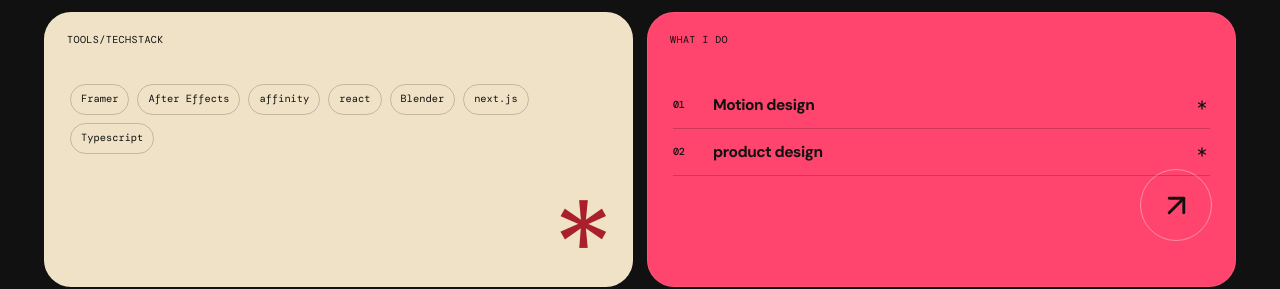
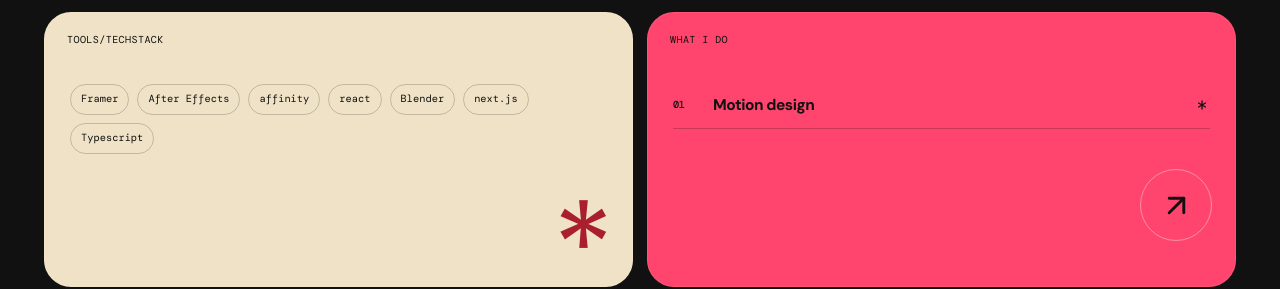
Before and after one commit to mayasarchivework-spec/mayasarchive, a React (Vite) app: page / in a window 1280 px wide. Shown: the part 1566-1855 px from the top of the page. Built offline with nearby package versions, Linux system fonts and the light colour scheme.

Commit message:
Update main.jsx

```diff
--- a/src/main.jsx
+++ b/src/main.jsx
@@ -182,7 +182,6 @@ function BentoArchive() {
           <div className="card-topline"><span>What I do</span></div>
           <ul className="service-list">
             <li><span>01</span> Motion design <Asterisk size={16} /></li>
-            <li><span>02</span> product design <Asterisk size={16} /></li>
           </ul>
           <a href="/work"><div className="red-arrow"><ArrowUpRight size={35} /></div></a>
         </div>
```
